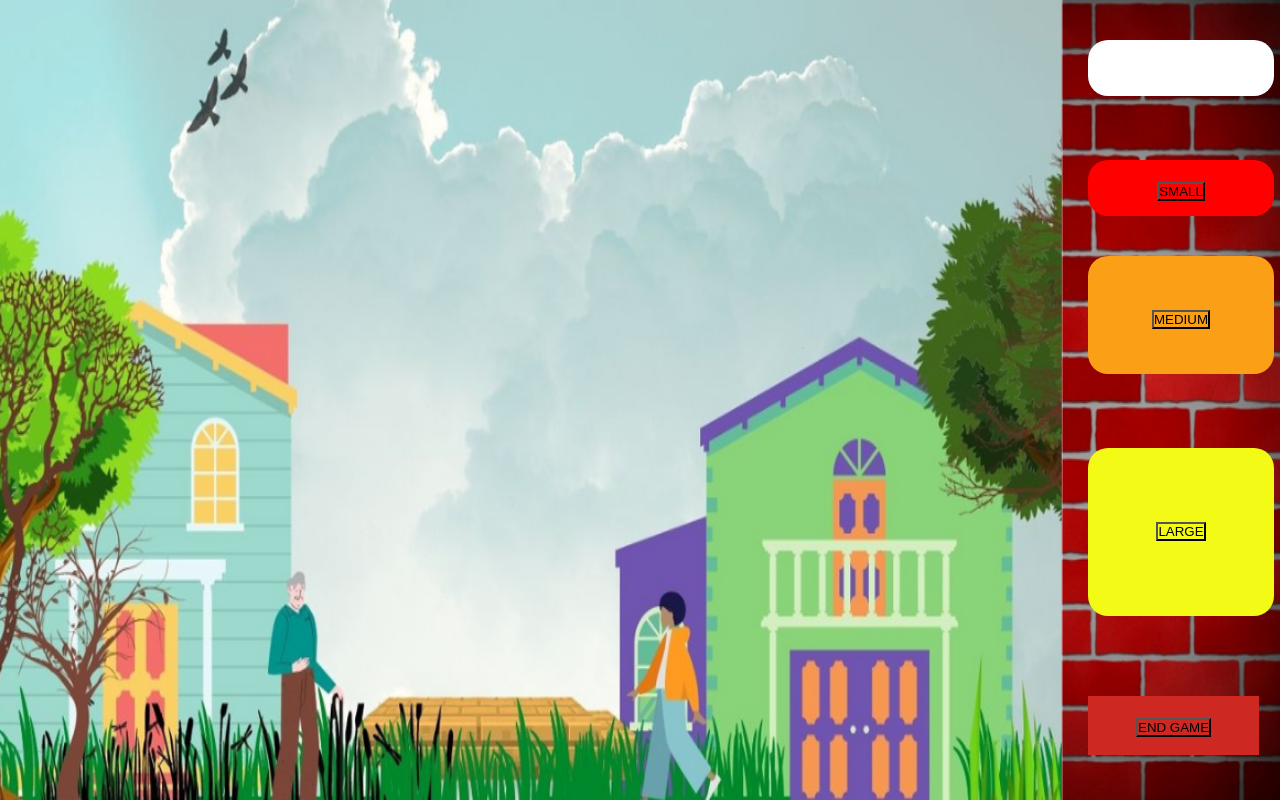
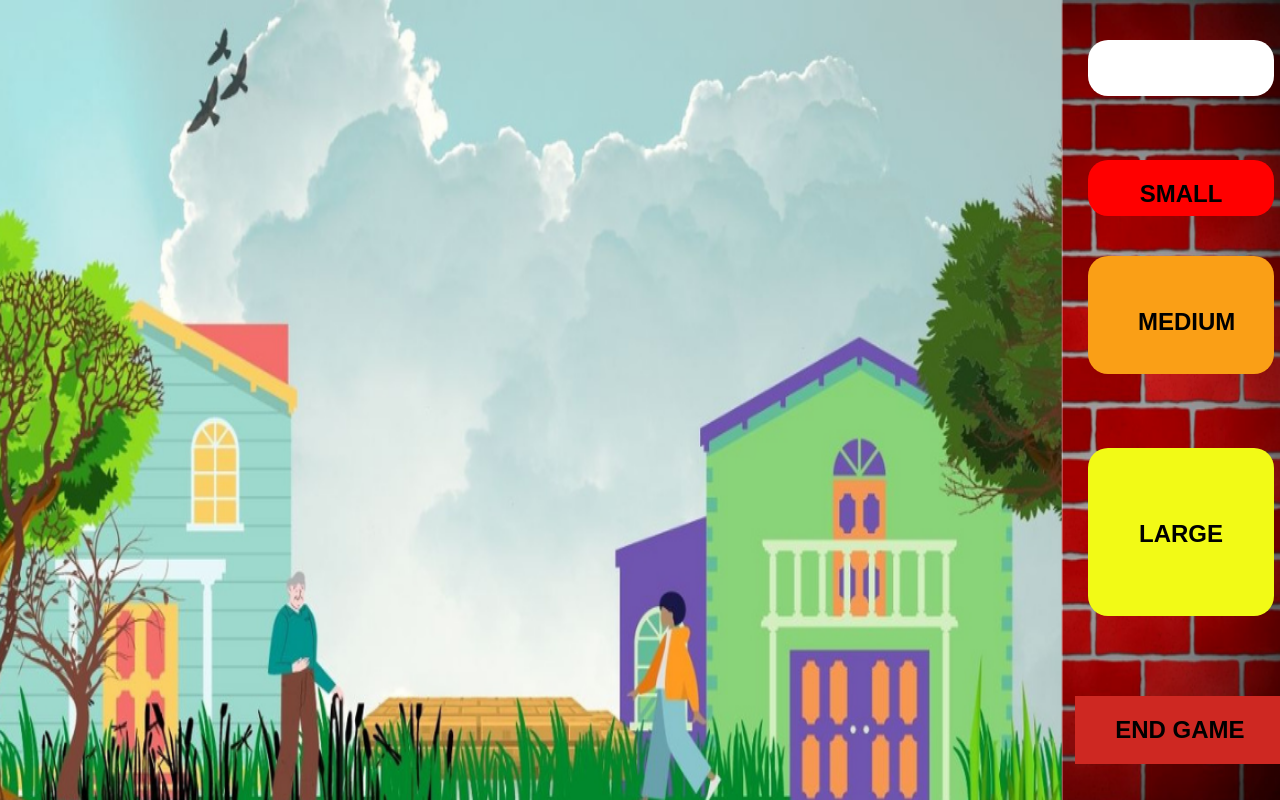
Before and after one commit to DevPriSha/Building-Blocks, a Flask app: page /gamepage/ in a window 1280 px wide. Run offline with Flask 2, Linux system fonts and the light colour scheme; some libraries are stand-ins or nearby versions.

Commit message:
Add files via upload

```diff
--- a/static/gamepage.css
+++ b/static/gamepage.css
@@ -14,7 +14,7 @@ body,html{
   background-color: #CE2822;
   border: none;
   color: black;
-  padding: 18px 48px;
+  padding: 18px 38px;
   text-align: center;
   text-decoration: none;
   display: inline-block;
@@ -36,7 +36,12 @@ body,html{
 #end{
     position: fixed;
     top: 87%;
-    left: 85%;
+    left: 84%;
+}
+#game_end{
+    border-color: transparent;
+    font-weight: bold;
+    font-size: 1.5rem;
 }
 .largebutton{
   background-color: #F2FA16;
@@ -67,6 +72,11 @@ body,html{
     top: 56%;
     left: 85%;
 }
+#difficultquestion{
+    border-color: transparent;
+    font-weight: bold;
+    font-size: 1.5rem;
+}
 .mediumbutton{
   background-color: #FA9F16;
   border: none;
@@ -96,6 +106,11 @@ body,html{
     top: 32%;
     left: 85%;
 }
+#mediumquestion{
+    border-color: transparent;
+    font-weight: bold;
+    font-size: 1.5rem;
+}
 .smallbutton{
   background-color: red;
   border: none;
@@ -124,6 +139,11 @@ body,html{
     top: 20%;
     left: 85%;
 }
+#easyquestion{
+    border-color: transparent;
+    font-weight: bold;
+    font-size: 1.5rem;
+}
 .height{
   background-color: white;
   height: 20px;
```
